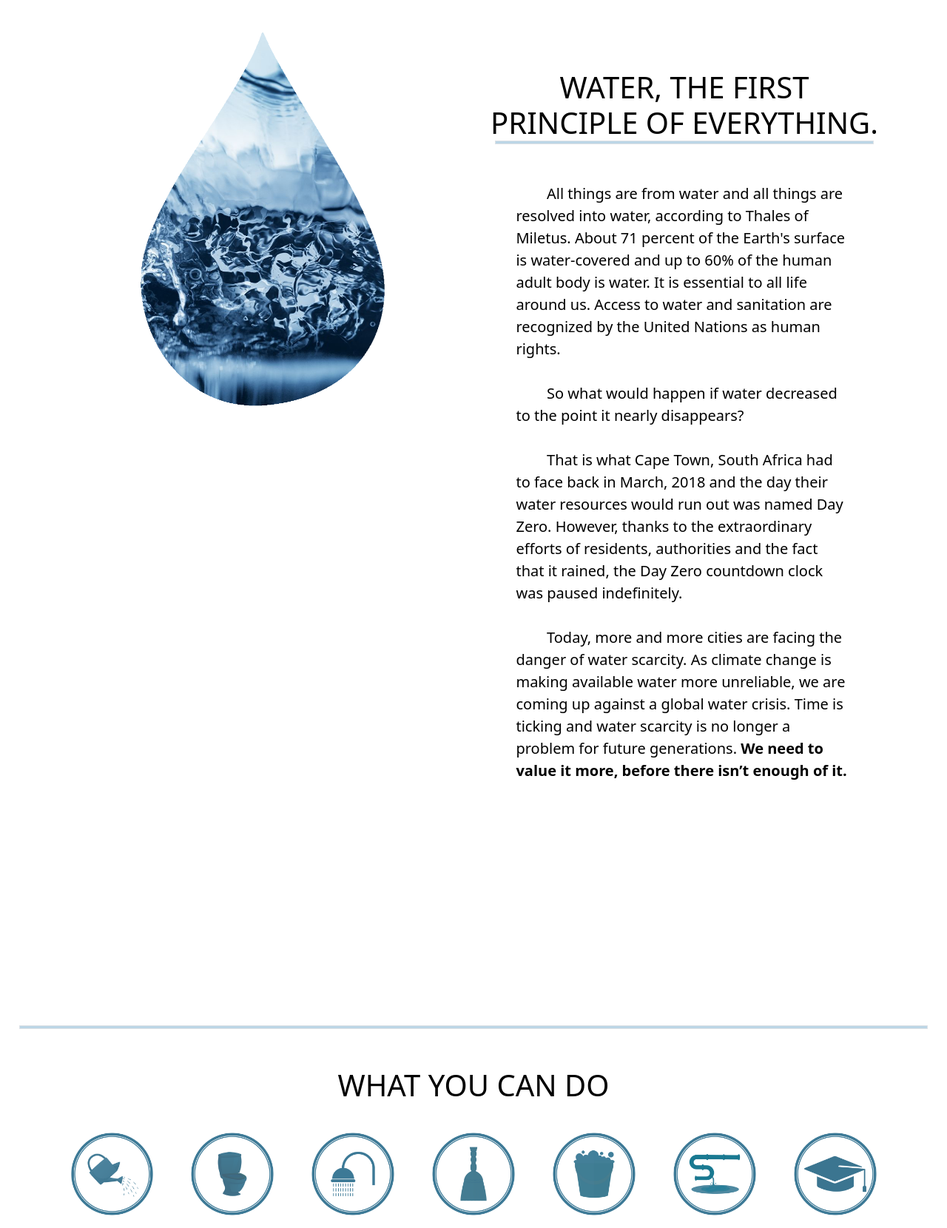
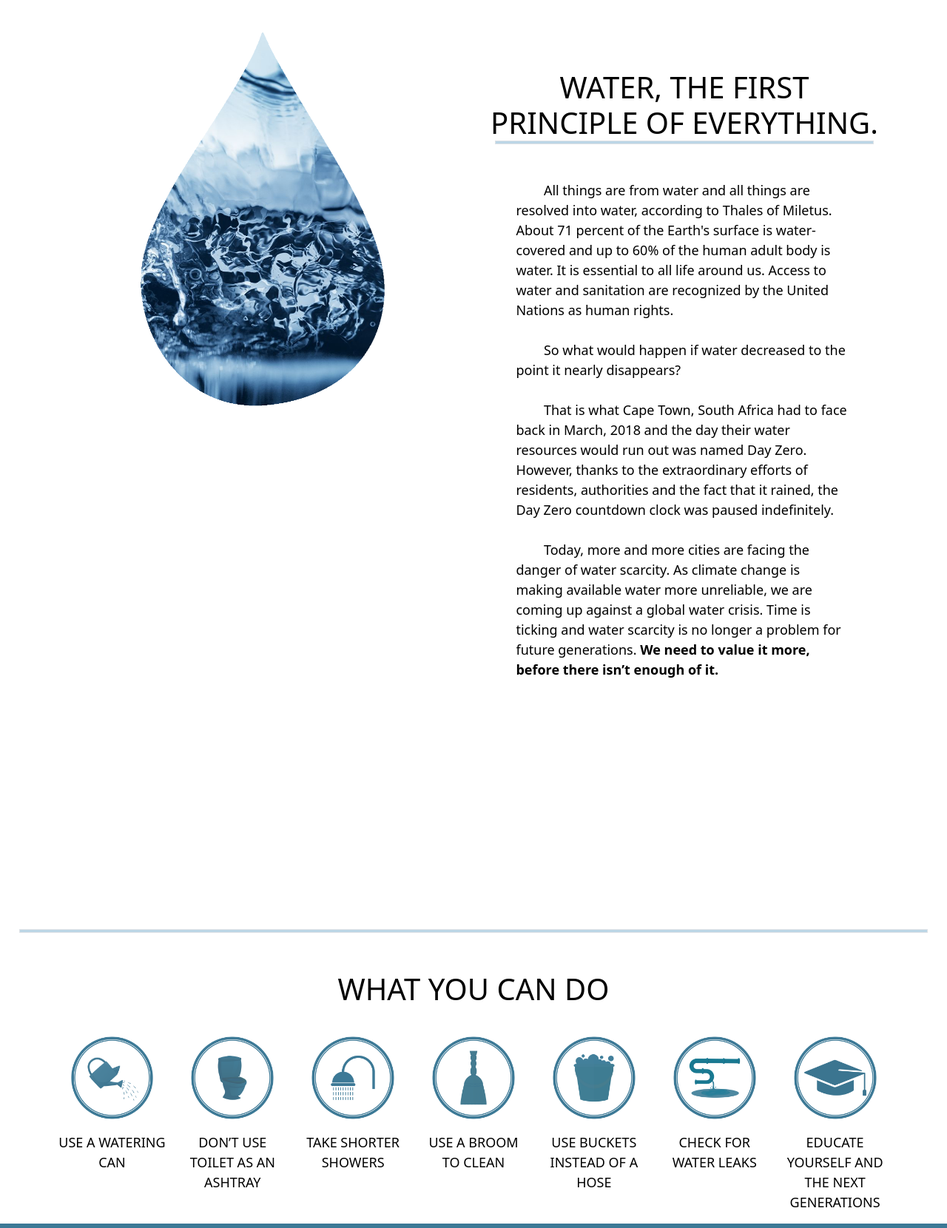
Before and after one commit to alcmene00/day_zero, a PHP site: page / in a window 1280 px wide; the page is wider, and only the part inside the window is pictured. Shown: the part 984-2644 px from the top of that part at 74% size. Run offline with PHP 8.4, Linux system fonts and the light colour scheme.

Commit message:
Update home.css

```diff
--- a/home.css
+++ b/home.css
@@ -73,7 +73,7 @@ header::after{
 }
 
 main {
-  font-size: 2rem;
+  font-size: 1.8rem;
 }
 
 
@@ -121,7 +121,7 @@ main {
 
   margin-left: 5%;
   margin-right: 5%;
-  margin-bottom: 450px;
+  margin-bottom: 320px;
 }
 
 .waterdrop{
```
